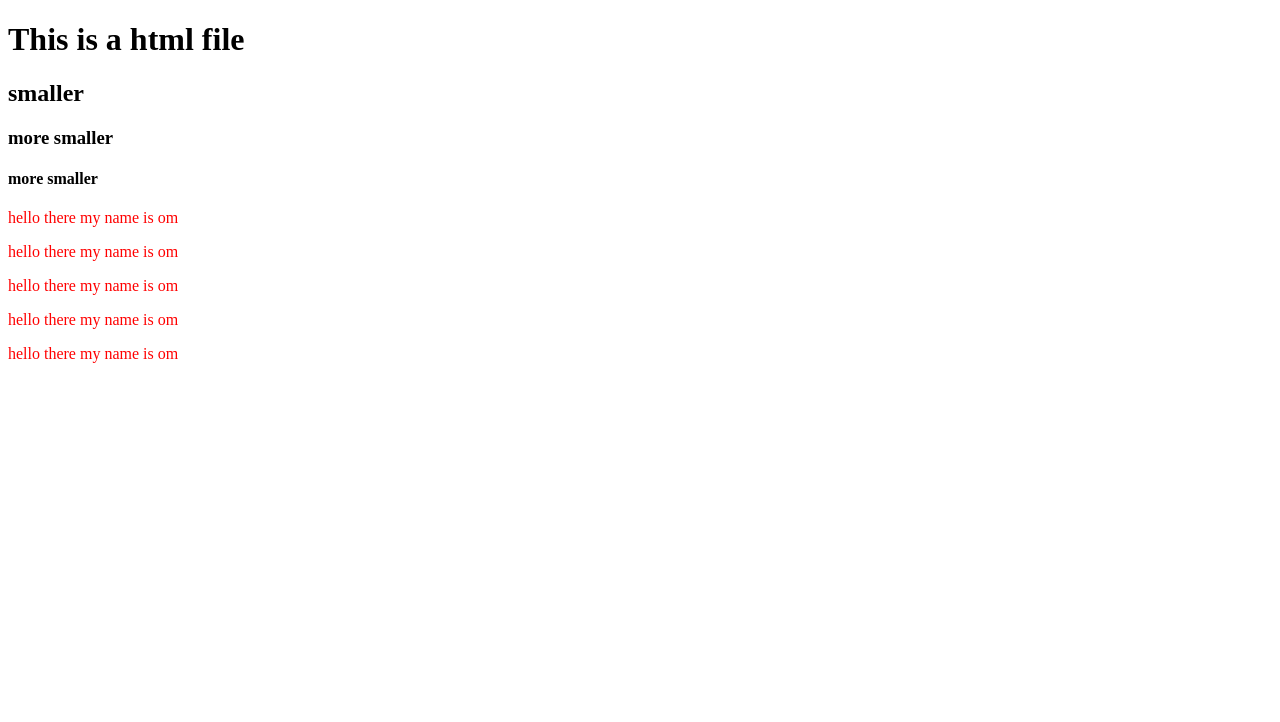
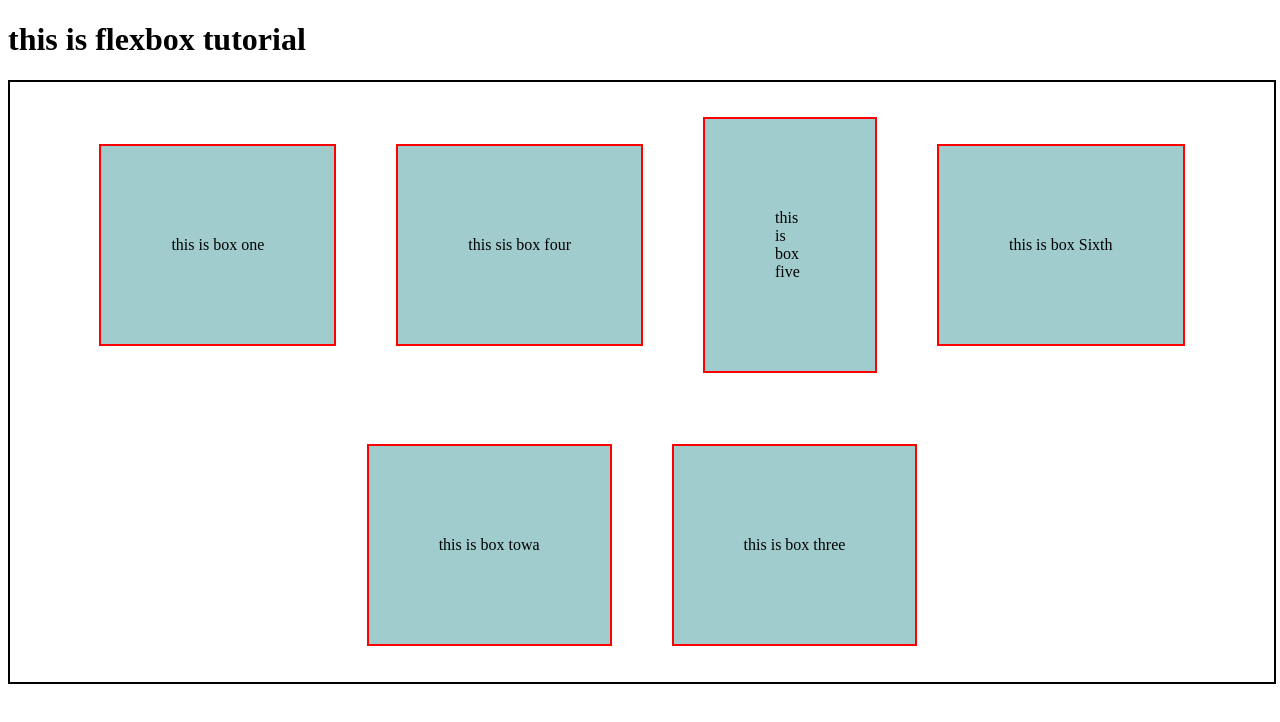
Before and after one commit to ohmschrodinger/Full-Stack-Learning, a plain HTML site: page practice.html in a window 1280 px wide. Drawn offline with Linux system fonts and the light colour scheme.

Commit message:
4-9-2024

```diff
--- a/practice.html
+++ b/practice.html
@@ -3,25 +3,65 @@
 <head>
     <meta charset="UTF-8">
     <meta name="viewport" content="width=device-width, initial-scale=1.0">
-    <title>Practice </title>
-    <!-- to include a css file  -->
-     <link rel="stylesheet" href="name_of_file.css">
-    <!-- to include js file -->
-     <script src = "name.js"> </script>
+    <title>Document</title>
     <style>
-        p{color: red;}
+        .container{
+            border: 2px solid black;
+            height: 600px;
+            width: 100%;
+
+            display: flex;
+
+            flex-flow: row wrap;
+
+            flex-direction: row;
+            flex-wrap: wrap;
+
+
+            align-items: center;
+            justify-content: center;
+
+        }
+
+        .item{
+            background-color: rgba(131, 188, 190, 0.76);
+            margin: 30px;
+            padding: 90px 70px;
+
+            align-items: center;
+            border: 2px solid red;
+
+        }
+
+        #item-1{
+            align-self: center;
+        }
+        #item-2{
+order: 2;
+        }
+        #item-3{
+            order: 5;
+        }
+        #item-4{
+            align-self: center;
+        }
+        #item-5{
+            flex-basis: 30px;
+        }
+        #item-6{
+
+        }
     </style>
 </head>
 <body>
-    <h1>This is a html file</h1>
-    <h2>smaller</h2>
-    <h3>more smaller</h3>
-    <h4>more smaller</h4>
-    <p>hello there my name is om </p>
-    <p>hello there my name is om </p>
-    <p>hello there my name is om </p>
-    <p>hello there my name is om </p>
-    <p>hello there my name is om </p>
-
+    <h1>this is flexbox tutorial</h1>
+    <div class="container">
+        <div class="item" id="item-1">this is box one</div>
+        <div class="item" id="item-2">this is box towa</div>
+        <div class="item" id="item-3">this is box three</div>
+        <div class="item" id="item-4">this sis box four </div>
+        <div class="item" id="item-5">this is box five</div>
+        <div class="item" id="item-6">this is box Sixth</div>
+    </div>
 </body>
 </html>
```
Also changed, not shown: 23_Flexbox.html (added, +154 -0 lines), 24_ResponsiveDesign.html (added, +53 -0 lines), 25_MediaQuery.html (added, +11 -0 lines), 1 other file.
